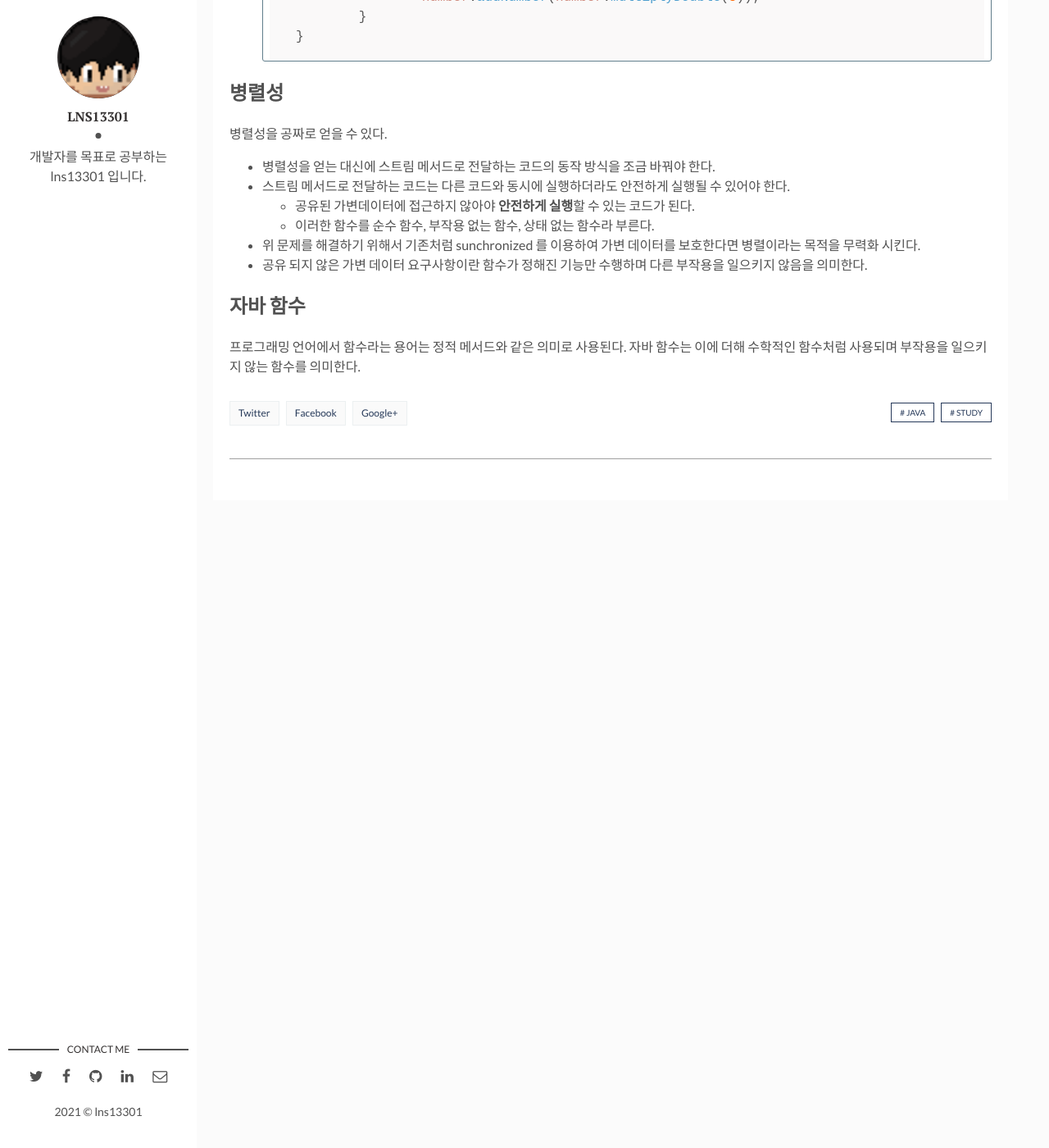
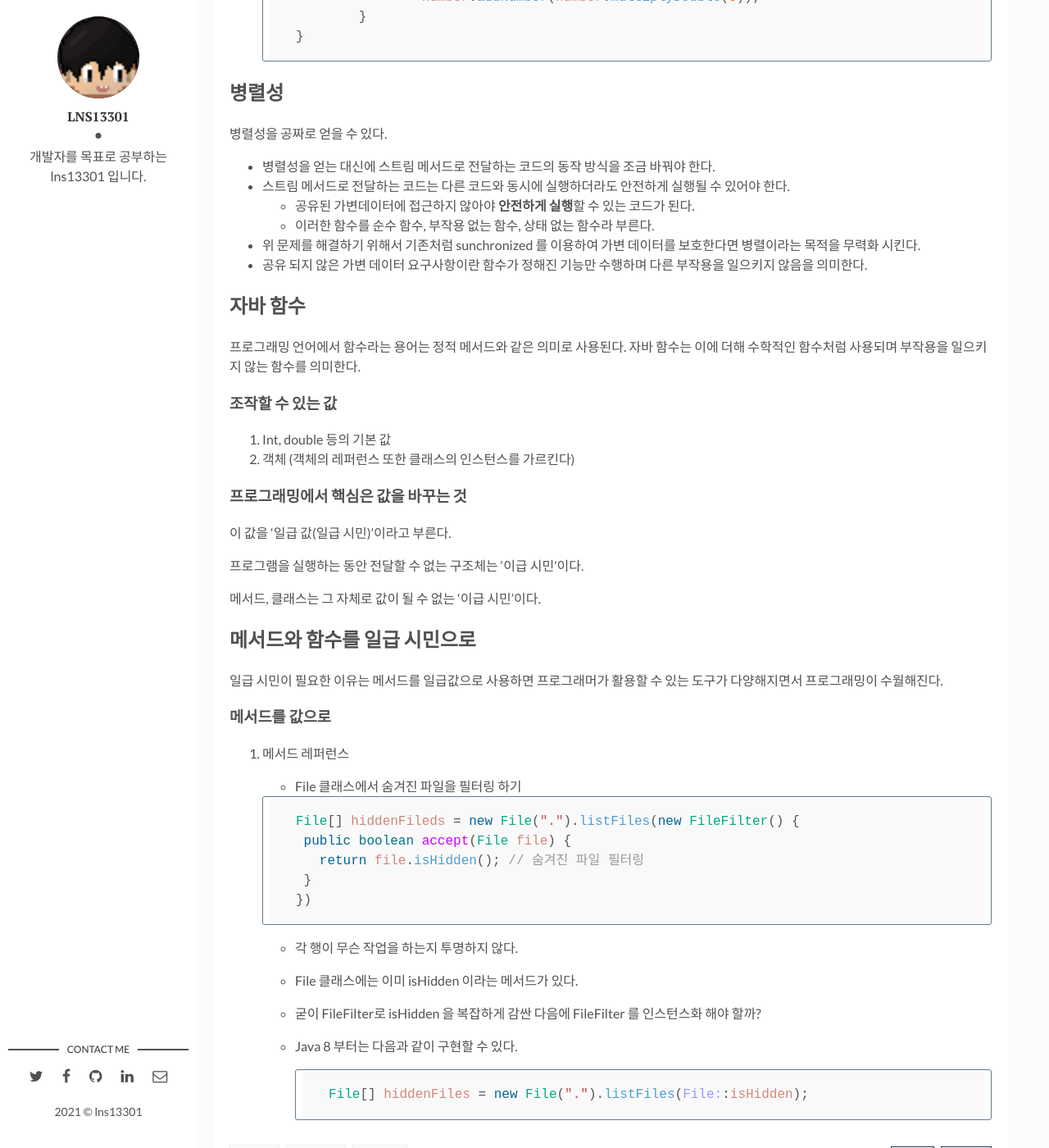
Before and after one commit to lns13301/github-blog, a Jekyll site: the page built from _posts/2021-03-10-modern-java-in-action-1.md, in a window 1280 px wide and 1400 px high, scrolled down 2064 px. Shown: the whole window at 82% size. Built offline with Jekyll 4.4.1, drawn with Linux system fonts in a browser that asks for light colours; comment, search, counter and statistics services are not loaded; before the commit the page ends 2694 px from its top, so only the background shows below that.

Commit message:
docs: 모던 액션 인 자바 1장 내용 추가

````diff
--- a/_posts/2021-03-10-modern-java-in-action-1.md
+++ b/_posts/2021-03-10-modern-java-in-action-1.md
@@ -88,3 +88,46 @@ public int multiplyDouble(final int value) {
 ## 자바 함수
 
 프로그래밍 언어에서 함수라는 용어는 정적 메서드와 같은 의미로 사용된다. 자바 함수는 이에 더해 수학적인 함수처럼 사용되며 부작용을 일으키지 않는 함수를 의미한다.
+
+### 조작할 수 있는 값
+
+1. Int, double 등의 기본 값
+2. 객체 (객체의 레퍼런스 또한 클래스의 인스턴스를 가르킨다)
+
+### 프로그래밍에서 핵심은 값을 바꾸는 것
+
+이 값을 '일급 값(일급 시민)'이라고 부른다.
+
+프로그램을 실행하는 동안 전달할 수 없는 구조체는 '이급 시민'이다.
+
+메서드, 클래스는 그 자체로 값이 될 수 없는 '이급 시민'이다.
+
+## 메서드와 함수를 일급 시민으로
+
+일급 시민이 필요한 이유는 메서드를 일급값으로 사용하면 프로그래머가 활용할 수 있는 도구가 다양해지면서 프로그래밍이 수월해진다.
+
+### 메서드를 값으로
+
+1. 메서드 레퍼런스
+
+   - File 클래스에서 숨겨진 파일을 필터링 하기
+
+   ```java
+   File[] hiddenFileds = new File(".").listFiles(new FileFilter() {
+    public boolean accept(File file) {
+      return file.isHidden(); // 숨겨진 파일 필터링
+    }
+   })
+   ```
+
+   - 각 행이 무슨 작업을 하는지 투명하지 않다.
+
+   - File 클래스에는 이미 isHidden 이라는 메서드가 있다.
+
+   - 굳이 FileFilter로 isHidden 을 복잡하게 감싼 다음에 FileFilter 를 인스턴스화 해야 할까?
+
+   - Java 8 부터는 다음과 같이 구현할 수 있다.
+
+     ```java
+     File[] hiddenFiles = new File(".").listFiles(File::isHidden);
+     ```
````
